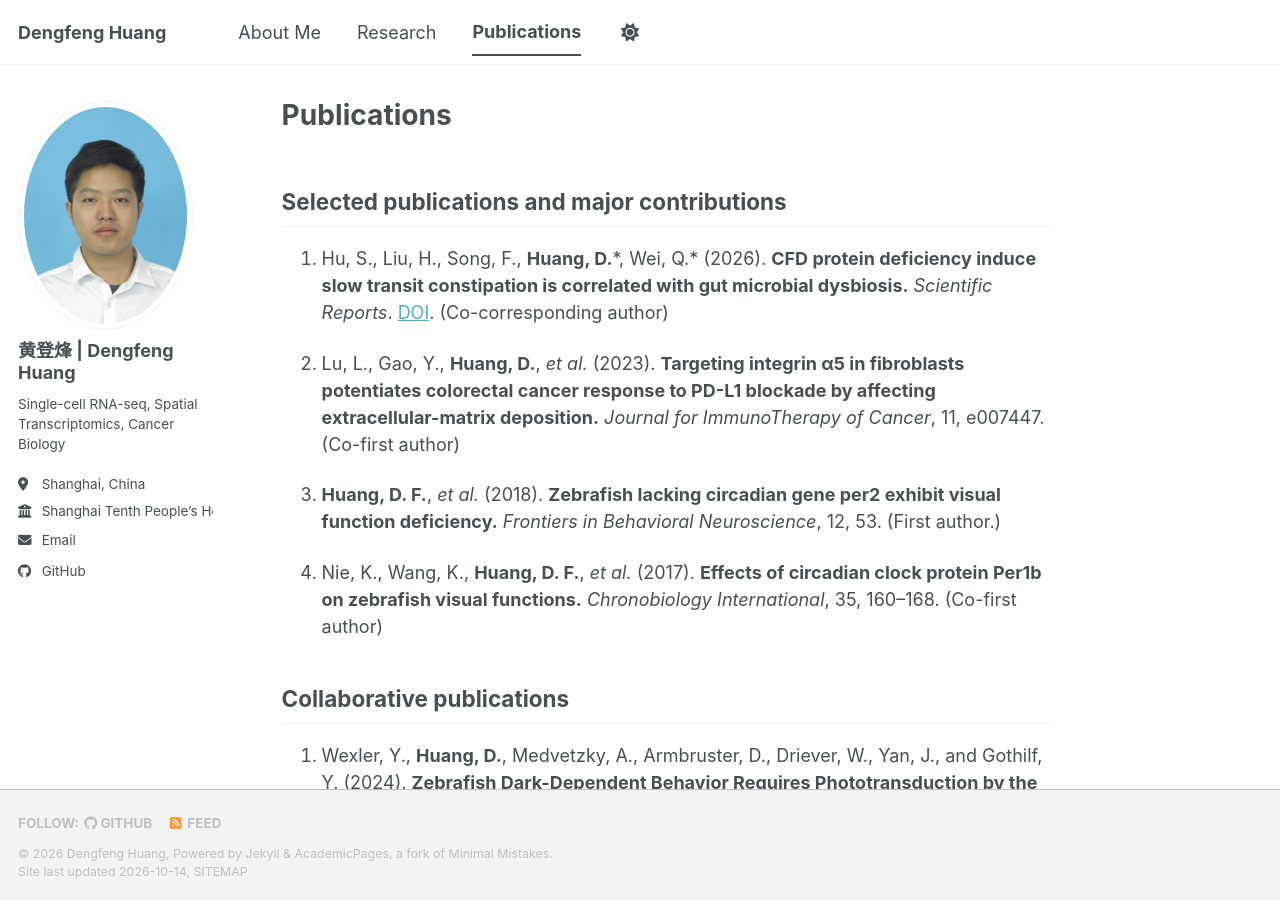
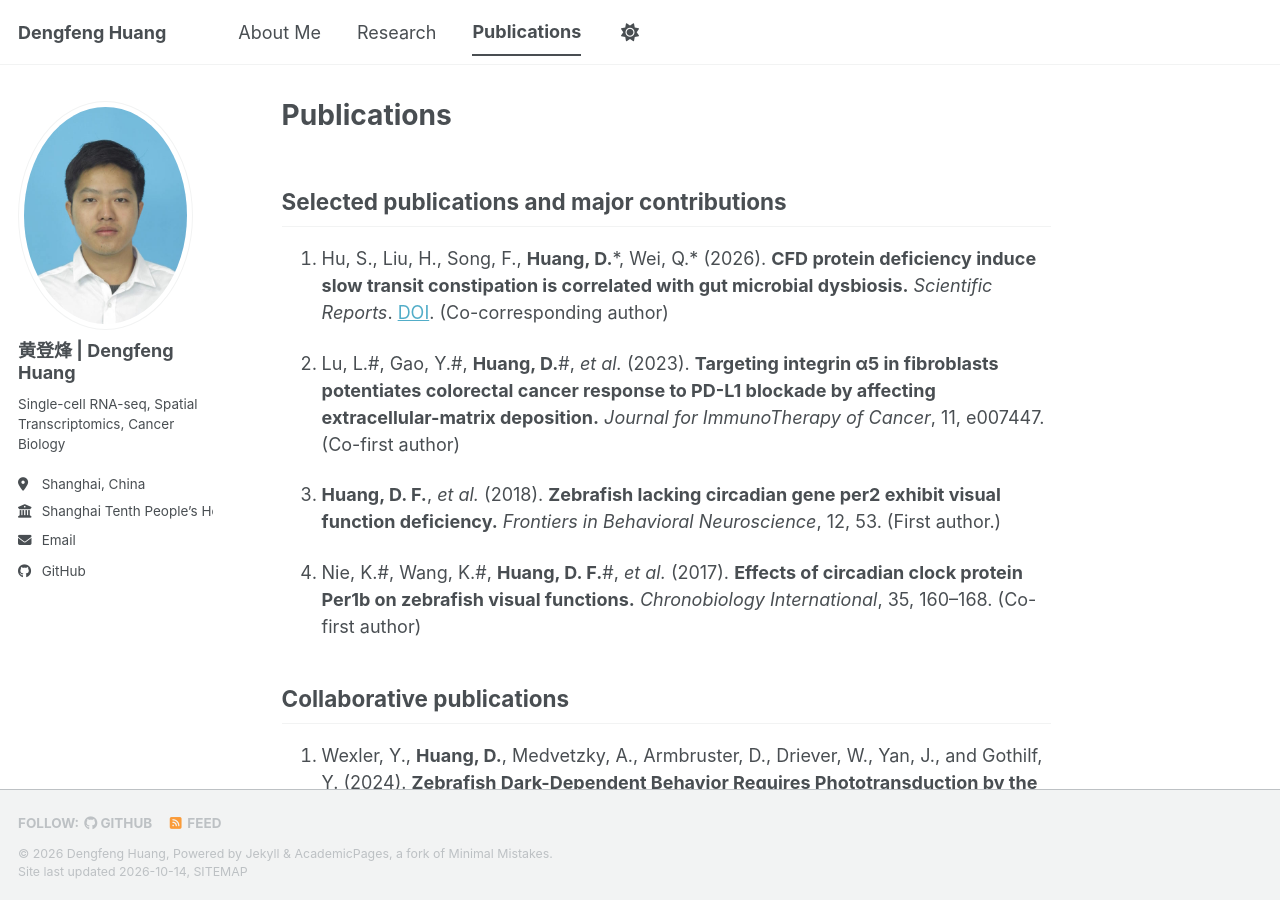
Before and after one commit to dfeng269/dfeng269.github.io, a Jekyll site: the page built from _pages/publications.md, in a window 1280 px wide and 900 px high. Built offline with Jekyll 4.4.1, drawn with Linux system fonts in a browser that asks for light colours; a style sheet for code colours, icons or effects is not loaded.

```diff
--- a/_pages/publications.md
+++ b/_pages/publications.md
@@ -10,11 +10,11 @@ author_profile: true
 
 1. Hu, S., Liu, H., Song, F., **Huang, D.**\*, Wei, Q.\* (2026). **CFD protein deficiency induce slow transit constipation is correlated with gut microbial dysbiosis.** *Scientific Reports*. [DOI](https://doi.org/10.1038/s41598-026-41597-x). (Co-corresponding author)
 
-2. Lu, L., Gao, Y., **Huang, D.**, *et al.* (2023). **Targeting integrin α5 in fibroblasts potentiates colorectal cancer response to PD-L1 blockade by affecting extracellular-matrix deposition.** *Journal for ImmunoTherapy of Cancer*, 11, e007447. (Co-first author)
+2. Lu, L.\#, Gao, Y.\#, **Huang, D.**\#, *et al.* (2023). **Targeting integrin α5 in fibroblasts potentiates colorectal cancer response to PD-L1 blockade by affecting extracellular-matrix deposition.** *Journal for ImmunoTherapy of Cancer*, 11, e007447. (Co-first author)
 
 3. **Huang, D. F.**, *et al.* (2018). **Zebrafish lacking circadian gene per2 exhibit visual function deficiency.** *Frontiers in Behavioral Neuroscience*, 12, 53. (First author.)
 
-4. Nie, K., Wang, K., **Huang, D. F.**, *et al.* (2017). **Effects of circadian clock protein Per1b on zebrafish visual functions.** *Chronobiology International*, 35, 160–168. (Co-first author)
+4. Nie, K.\#, Wang, K.\#, **Huang, D. F.**\#, *et al.* (2017). **Effects of circadian clock protein Per1b on zebrafish visual functions.** *Chronobiology International*, 35, 160–168. (Co-first author)
 
 ## Collaborative publications
 
```
